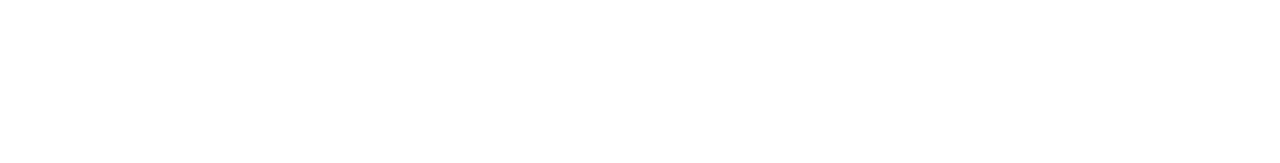
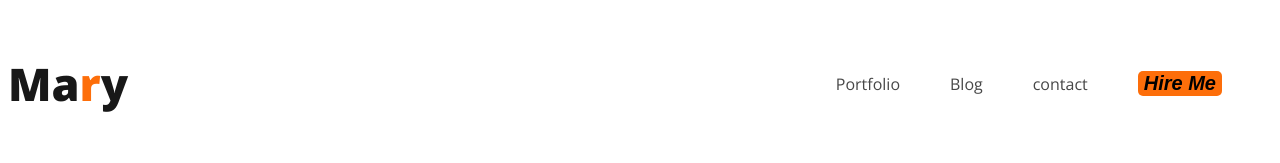
Before and after one commit to Rayhanajuayria/web-develpoer-portfolio, a plain HTML site: page index.html in a window 1280 px wide. Drawn offline with nearby package versions, Linux system fonts and the light colour scheme.

Commit message:
added nav

```diff
--- a/index.html
+++ b/index.html
@@ -4,9 +4,22 @@
     <meta charset="UTF-8">
     <meta name="viewport" content="width=device-width, initial-scale=1.0">
     <title>Web Developer Portfolio</title>
+    <link rel="preconnect" href="https://fonts.googleapis.com">
+<link rel="preconnect" href="https://fonts.gstatic.com" crossorigin>
+<link href="https://fonts.googleapis.com/css2?family=Open+Sans:wght@400;800&display=swap" rel="stylesheet">
+    <link rel="stylesheet" href="styles/portfolio.css">
 </head>
 <body>
     <header>
+        <nav>
+            <h3 class="nav-title">Ma<span class="text-primary">r</span>y</h3>
+            <ul>
+                <li><a href="">Portfolio</a></li>
+                <li><a href="">Blog</a></li>
+                <li><a href="">contact</a></li>
+                <li><button class="btn-primary">Hire Me</button></li>
+            </ul>
+        </nav>
 
     </header>
     <main>
--- /dev/null
+++ b/styles/portfolio.css
@@ -0,0 +1,44 @@
+/* common shared styles */
+body {
+    font-family: 'Open Sans', sans-serif;
+}
+.text-primary {
+    color:#FD6E0A;
+
+}
+.btn-primary{
+    border-radius: 5px;
+    background:#FD6E0A;
+    border: 0;
+    font-size: 20px;
+    font-style:italic;
+    font-weight: 700;
+    pading: 15px 35px;
+
+}
+
+/* nav related styles */
+nav {
+    display: flex;
+    justify-content: space-between;
+    align-items: center;
+
+}
+.nav-title {
+    color:#181818;
+    font-size: 45px;
+    font-weight: 800;
+}
+nav > ul{
+    display:flex;
+    justify-content: space-between;
+    align-items: center;
+}
+nav li {
+    list-style: none;
+    margin-right: 50px;
+}
+nav a {
+    text-decoration: none;
+    color: #474747;
+}
```
